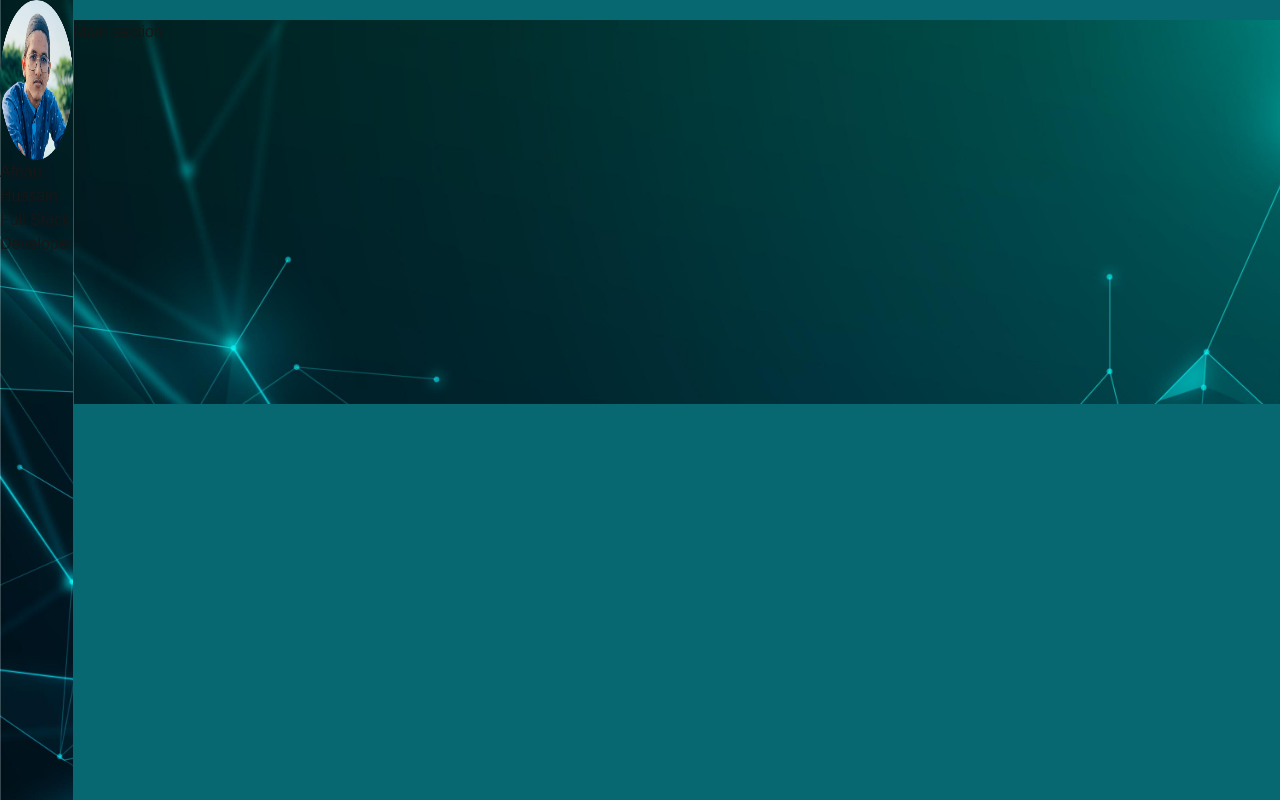
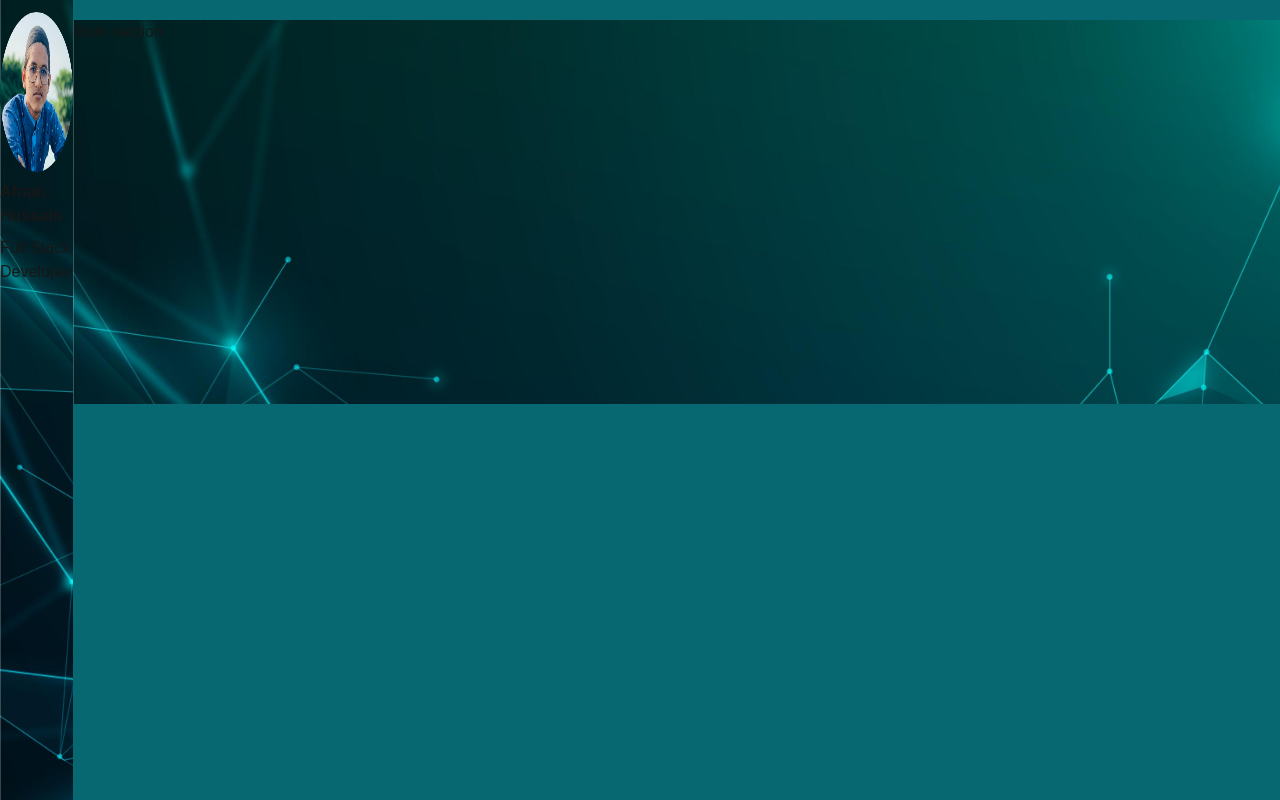
Before and after one commit to afnanhussain2002/my-portfolio, a Next.js app: page / in a window 1280 px wide. Shown: the top 800 px of the page. Built offline with nearby package versions, Linux system fonts and the light colour scheme.

Commit message:
add a profile with name

```diff
--- a/components/Profile.tsx
+++ b/components/Profile.tsx
@@ -4,9 +4,9 @@ import Image from 'next/image'
 
 const Profile = () => {
   return (
-    <div>
+    <div className='flex flex-col items-center space-y-2 mt-3'>
       <Image src={profile} alt="profile" width={200} height={200} className='rounded-full w-40 h-40'/>
-      <h3>Afnan Hussain</h3>
+      <h3 className='font-bold'>Afnan Hussain</h3>
       <p>Full Stack Developer</p>
     </div>
   )
```
